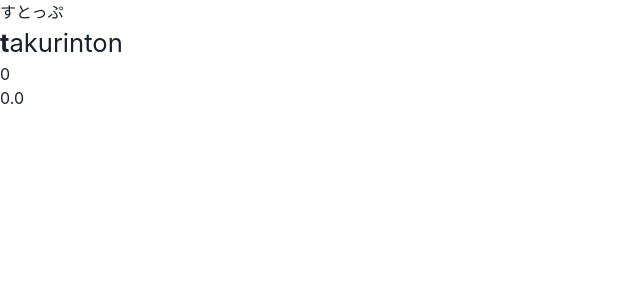
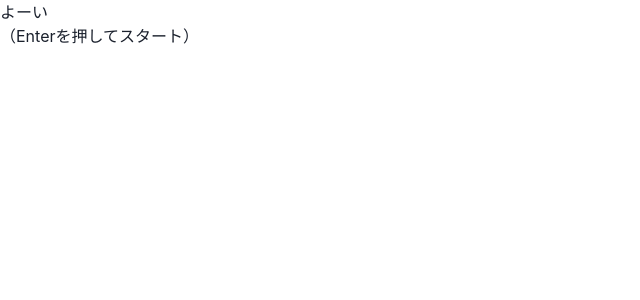
Before and after one commit to takurinton/engawa.takurinton.dev, a React (Vite) app: page / in a window 1280 px wide. Shown: the top 300 px of the page, without its empty margins (0-640 px from the left). Built offline with nearby package versions, Linux system fonts and the light colour scheme.

Commit message:
fix: state

```diff
--- a/src/App.tsx
+++ b/src/App.tsx
@@ -10,37 +10,42 @@ export const App = () => {
   )
 }
 
+type GameState = 'ready' | 'playing' | 'finish' | 'stop';
+
 const SushiModal = () => {
   const TEXT = 'takurinton';
   const len = TEXT.length;
   const [count, setCount] = useState(0);
   const [pos, setPos] = useState(0);
-  const [playing, setPlaying] = useState(false);
+  const [state, setState] = useState<GameState>('ready');
   const [reset, setReset] = useState(false);
+  const [finishTime, setFinishTime] = useState(0);
 
   const handleKeyDown = useCallback((event) => {
-    if (!playing) {
+    if (state === 'ready') {
       if ('Enter' === event.key) {
         console.log('start play');
         setReset(false);
-        setPlaying(true);
+        setState('playing');
       }
+    } else if (state === 'finish') {
       if ('Escape' === event.key) {
         console.log('reset');
         setCount(0);
         setPos(0);
         setReset(true);
+        setState('ready');
       }
     } else {
       if ('Escape' === event.key) {
         console.log('stop');
-        setPlaying(false);
+        setState('stop');
       }
       if (pos < len - 1) {
         if (TEXT[pos] === event.key) {
-          if (count === 9 && pos === len - 2) {
+          if (count === 2 && pos === len - 2) { // 9
             // finish
-            setPlaying(false);
+            setState('finish');
             setCount(c => c + 1);
           }
           setPos(p => p + 1);
@@ -50,22 +55,70 @@ const SushiModal = () => {
         setCount(c => c + 1);
       }
     }
-  }, [pos, count, playing]);
+  }, [pos, count, state]);
 
   useEffect(() => {
     document.addEventListener('keydown', handleKeyDown);
     return () => document.removeEventListener('keydown', handleKeyDown);
-  }, [pos, count, playing]);
+  }, [pos, count, state]);
 
+  switch (state) {
+    case 'ready':
+      return <Ready />;
+    case 'playing':
+      return <Playing pos={pos} count={count} reset={reset} state={state} text={TEXT} getFinishTime={setFinishTime} />;
+    case 'finish':
+      return <Finish finishTime={finishTime} />;
+    default:
+      return <Box>検知できないステート</Box>
+  }
+}
 
+const Playing = ({
+  pos,
+  count,
+  reset,
+  state,
+  text,
+  getFinishTime,
+}: {
+  pos: number;
+  count: number;
+  reset: boolean;
+  text: string;
+  state: GameState;
+  getFinishTime: (time: number) => void;
+}) => {
   return (
     <Box>
-      {playing ? 'プレイちゅう' : 'すとっぷ'}<br />
-      <MarkCurrentText text={TEXT} pos={pos} />
+      スタート！！
+      <MarkCurrentText text={text} pos={pos} />
       <Counter count={count} />
-      <Timer playing={playing} reset={reset} />
+      <Timer state={state} reset={reset} getFinishTime={getFinishTime} />
     </Box>
-  );
+  )
+}
+
+const Ready = () => {
+  return (
+    <Box>
+      <chakra.p>よーい</chakra.p>
+      <chakra.p>（Enterを押してスタート）</chakra.p>
+    </Box>
+  )
+}
+
+const Finish = ({
+  finishTime
+}: {
+  finishTime: number;
+}) => {
+  return (
+    <Box>
+      <chakra.p>終了！</chakra.p>
+      <chakra.p>結果: {`${finishTime/1000}${(finishTime / 1000) % 1 === 0 ? '.0' : ''}`}秒</chakra.p>
+    </Box>
+  )
 }
 
 const Counter = ({
@@ -77,17 +130,19 @@ const Counter = ({
 }
 
 const Timer = ({
-  playing,
+  state,
   reset,
+  getFinishTime,
 }: {
-  playing: boolean;
+  state: GameState;
   reset: boolean;
+  getFinishTime: (time: number) => void;
 }) => {
   const [timerId, setTimerId] = useState(null as any);
   const [time, setTime] = useState(0);
 
   useEffect(() => {
-    if (playing) {
+    if (state === 'playing') {
       clearInterval(timerId);
       let timer = setInterval(() => {
         setTime(t => t + 100);
@@ -98,7 +153,11 @@ const Timer = ({
     }
 
     return () => clearInterval(timerId);
-  }, [playing]);
+  }, [state]);
+
+  useEffect(() => {
+    getFinishTime(time);
+  }, [time]);
 
   useEffect(() => {
     if (reset) setTime(0);
@@ -106,7 +165,7 @@ const Timer = ({
 
   return (
     <Box>
-      {`${time/1000}${(time / 1000) % 1 === 0 ? '.0' : ''}`}
+      {`${time/1000}${(time / 1000) % 1 === 0 ? '.0' : ''}`}秒
     </Box>
   );
 }
```
